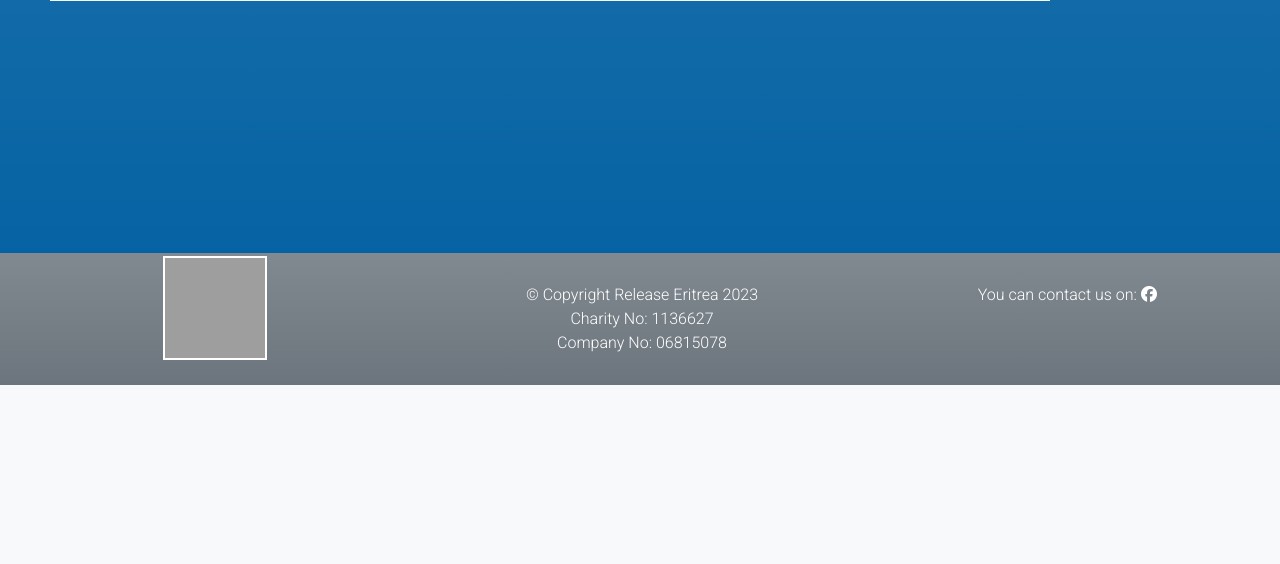
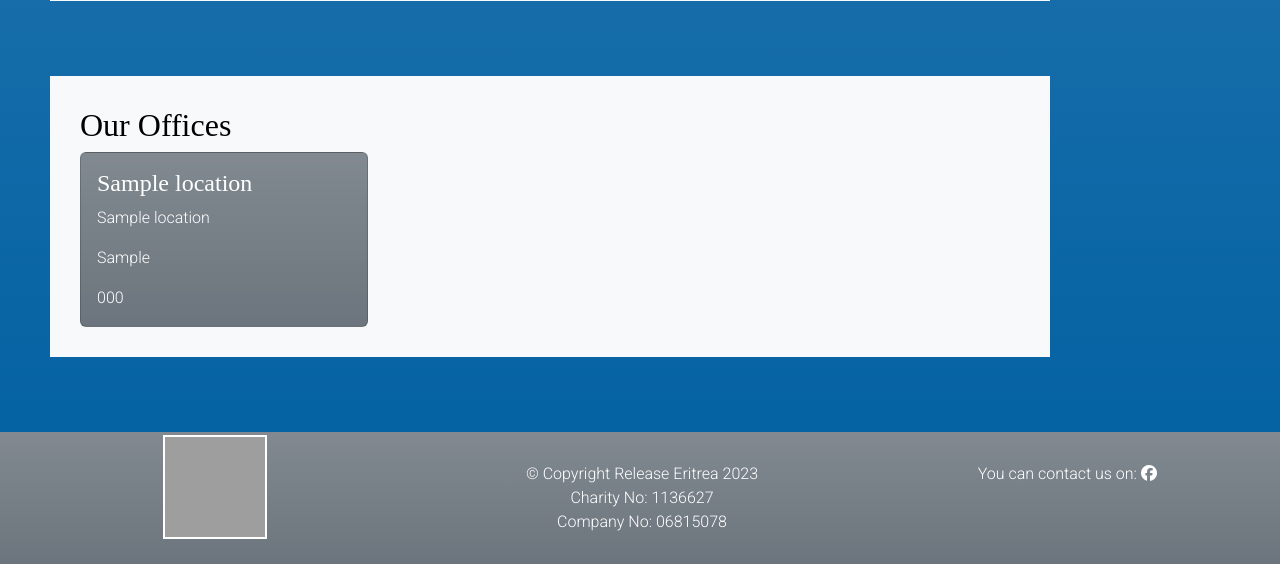
Before and after one commit to Hasmelash95/release-eritrea, a Django app: page /info/ in a window 1280 px wide. Shown: the part 415-979 px from the top of the page. Before the commit the page ends 800 px from the top, so only its background shows below. Run offline with Django 3.2, Linux system fonts and the light colour scheme; tables that the repository leaves empty hold one stand-in row (values such as "Sample post"); parts of the project's set-up code (start-up, migrations or seed data) failed here and were passed over; some libraries are stand-ins or nearby versions; grey boxes are pictures that could not be loaded.

Commit message:
Style the location section on info page

```diff
--- a/static/css/style.css
+++ b/static/css/style.css
@@ -144,6 +144,12 @@ span img {
     max-width: 1000px;
 }
 
+.location {
+    max-width: 1000px;
+    padding: 30px;
+    margin: 0 75px 75px 50px;
+}
+
 .comment-section {
     padding-top: 50px;
 }
--- a/templates/info/info.html
+++ b/templates/info/info.html
@@ -16,5 +16,18 @@
     </div>
     {% endfor %}
 </div>
+<div class="location text-bg-light">
+    <h2>Our Offices</h2>
+    {% for loc in location %}
+    <div class="col card text-bg-secondary bg-gradient" style="width: 18rem">
+        <div class="card-body">
+            <h4 class="card-title">{{ loc.name }}</h4>
+            <p class="card-text">{{ loc.street_name }}</p>
+            <p class="card-text">{{ loc.city }}</p>
+            <p class="card-text">{{ loc.post_code }}</p>
+        </div>
+    </div>
+    {% endfor %}
+</div>
 
 {% endblock %}
```
